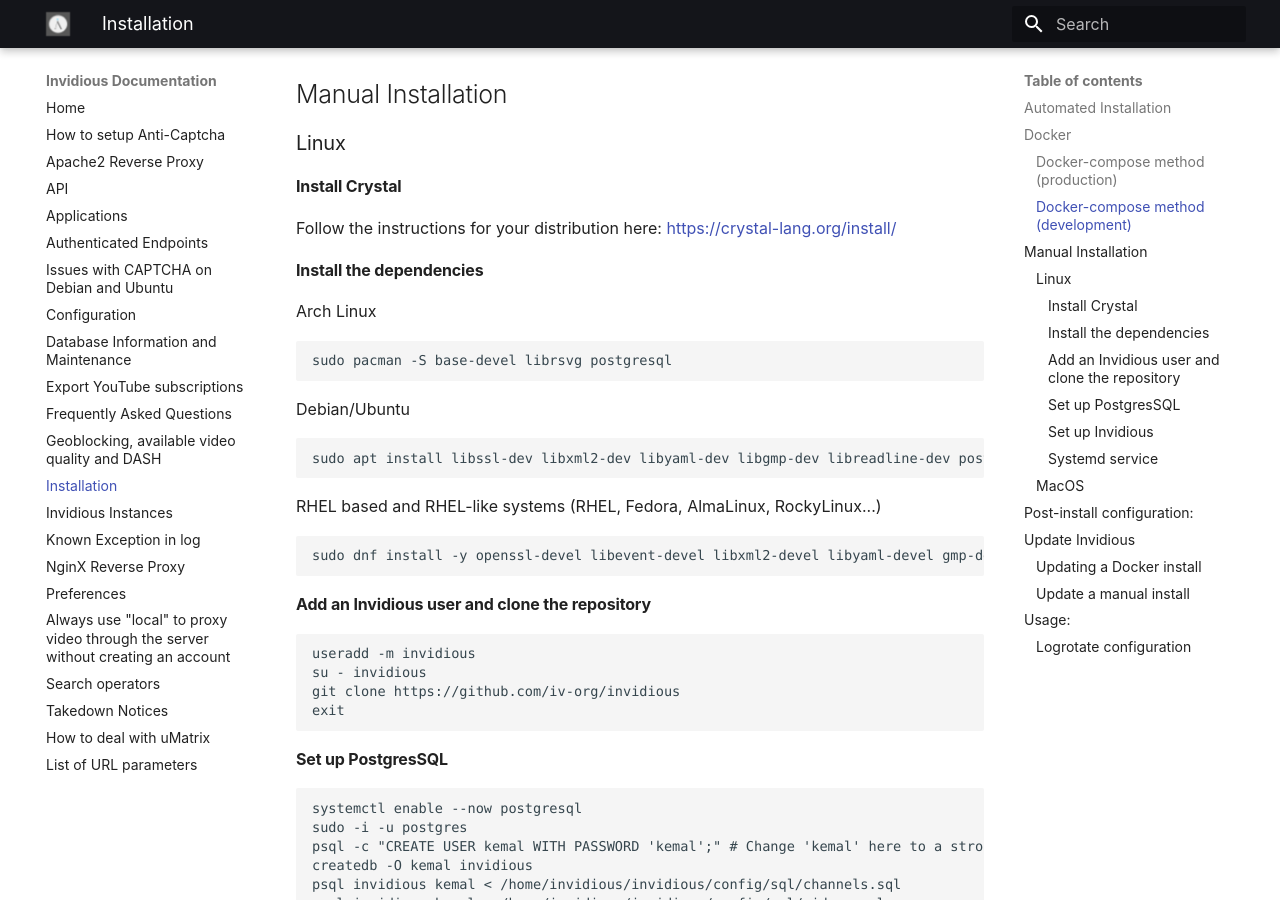
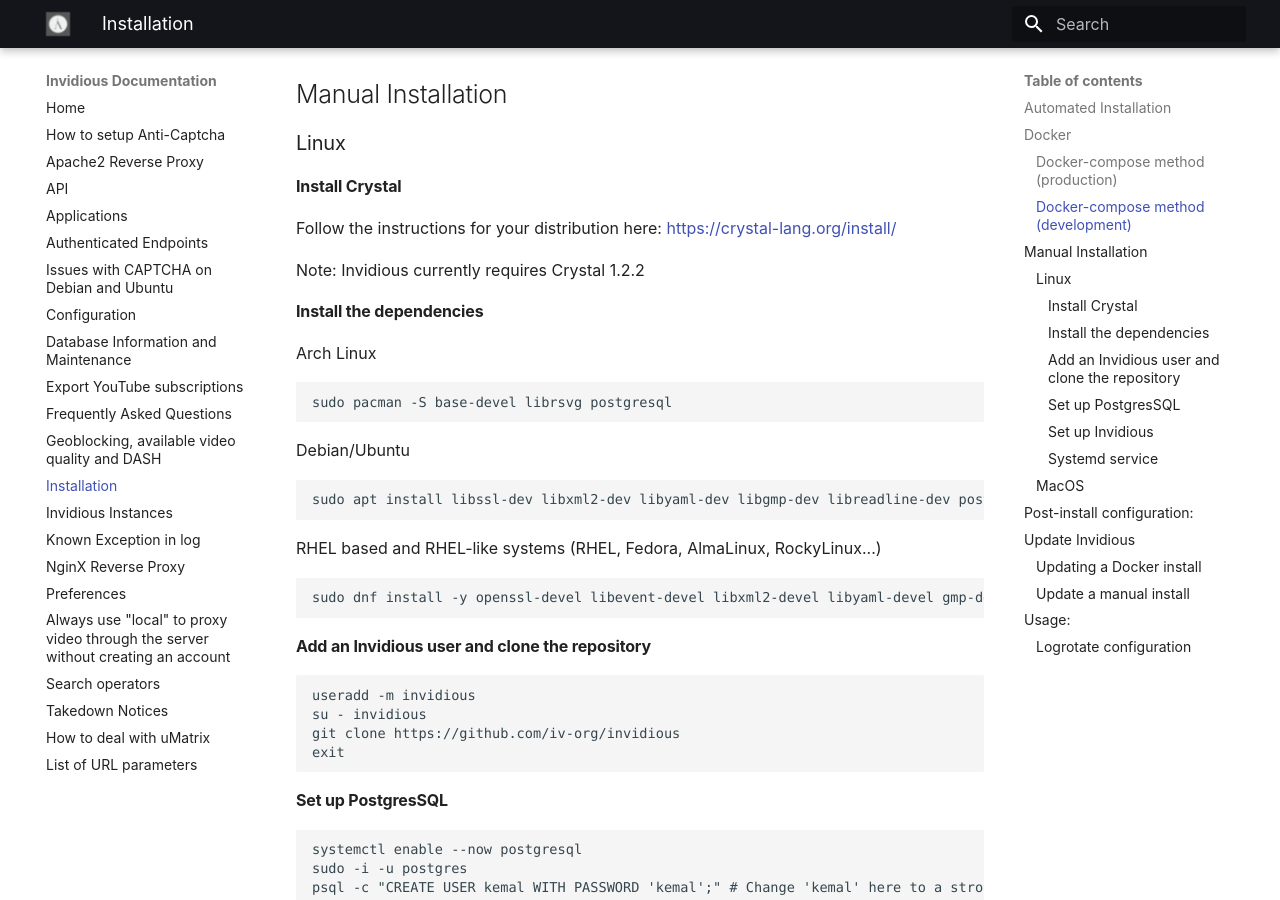
Before and after one commit to iv-org/documentation, an MkDocs documentation site: the page built from docs/installation.md, in a window 1280 px wide and 900 px high, scrolled down 2422 px. Built offline with MkDocs 1.6.1 and Material for MkDocs 9.7.7, drawn with Linux system fonts in a browser that asks for light colours.

Commit message:
Add the version of Crystal required

```diff
--- a/docs/installation.md
+++ b/docs/installation.md
@@ -107,6 +107,8 @@
 #### Install Crystal
 
 Follow the instructions for your distribution here: https://crystal-lang.org/install/
+
+Note: Invidious currently requires Crystal 1.2.2
 
 #### Install the dependencies
 
```
